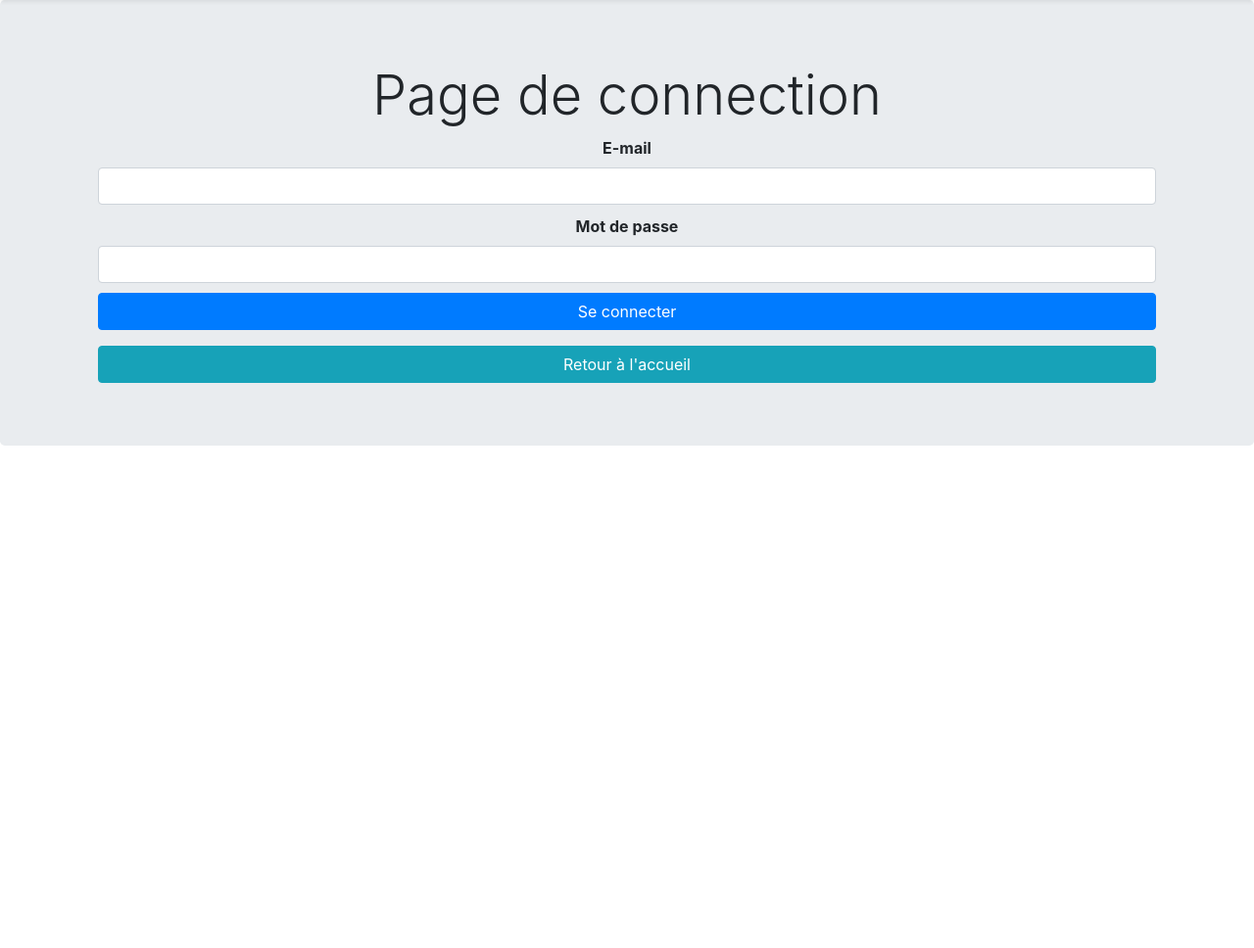
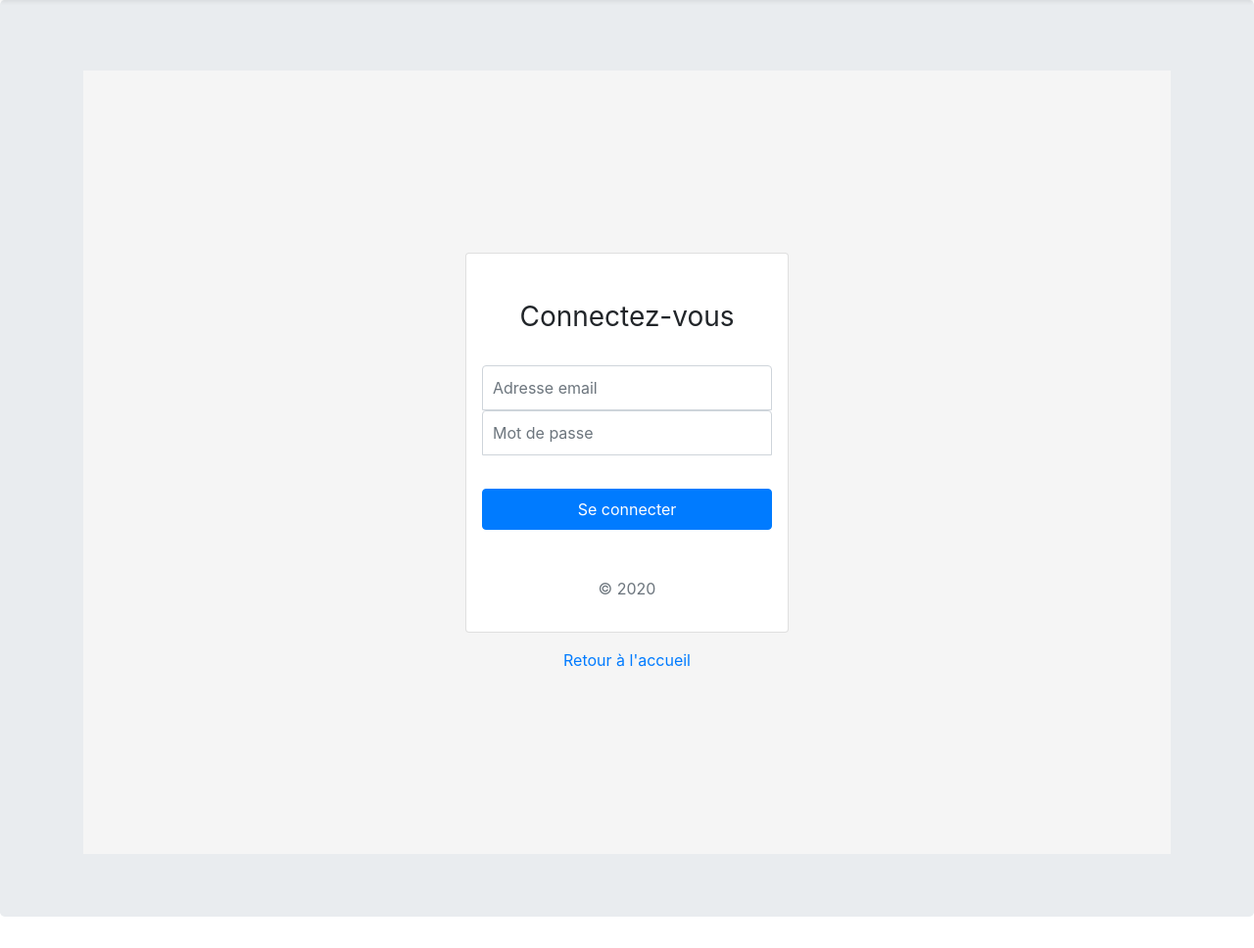
Before and after one commit to GitNico-D/Projet_4, a PHP site: page /index.php?page=getLogin in a window 1280 px wide. Shown: the part 80-1048 px from the top of the page at 98% size. Before the commit the page ends 535 px from the top, so only its background shows below. Run offline with PHP 8.4, Linux system fonts and the light colour scheme; data that the repository does not hold is empty.

Commit message:
Modification de mise en forme

```diff
--- a/Views/LoginsView.php
+++ b/Views/LoginsView.php
@@ -1,22 +1,25 @@
 <?php
-    $pageTitle = 'Page de connection';
     require_once "./Views/Templates/header.php";
 ?>
 
-<div class="container">
-    <form action=<?="index.php?page=getLogin"?> method="post">
-        <div class="form-group">
-        <label for="email" class="bold">E-mail</label>
-        <input type="email" class="form-control" id="loginsEmail" name="loginsEmail">
-        <label for="password" class="bold margin-top">Mot de passe</label>
-        <input type="password" class="form-control" id="loginsPassword" name="loginsPassword"></input>
-        <button type="submit" class="btn btn-primary btn-block margin-top">Se connecter</button>
-    </form>
+<div class="form-signin-position text-center">
+    <div class="form-signin">
+        <form action=<?="index.php?page=getLogin"?> method="post" class="card">
+            <span class="fas fa-sign-in-alt fa-5x fa-signin"></span>
+            <h3 class="font-weight-normal">Connectez-vous</h3>
+            <label for="email" class="sr-only"></label>
+                <input type="email" class="form-control" id="loginsEmail" name="loginsEmail" placeholder="Adresse email">
+            <label for="password" class="sr-only"></label>
+                <input type="password" class="form-control" id="loginsPassword" name="loginsPassword" placeholder="Mot de passe"></input>
+            <button type="submit" class="btn btn-block btn-primary margin-top">Se connecter</button>
+            <p class="text-muted">© 2020</p>
+        </form>
+        <a href="./index.php">
+            <!-- <button class="btn btn-block btn-info margin-top mb-3"> -->
+            Retour à l'accueil
+            <!-- </button> -->
+        </a>
+    </div>
 </div>
-<a href="./index.php">
-    <button class="btn btn-block btn-info">
-    Retour à l'accueil
-    </button>
-</a>
 
 <?php require_once './Views/Templates/footer.php' ?>
```
